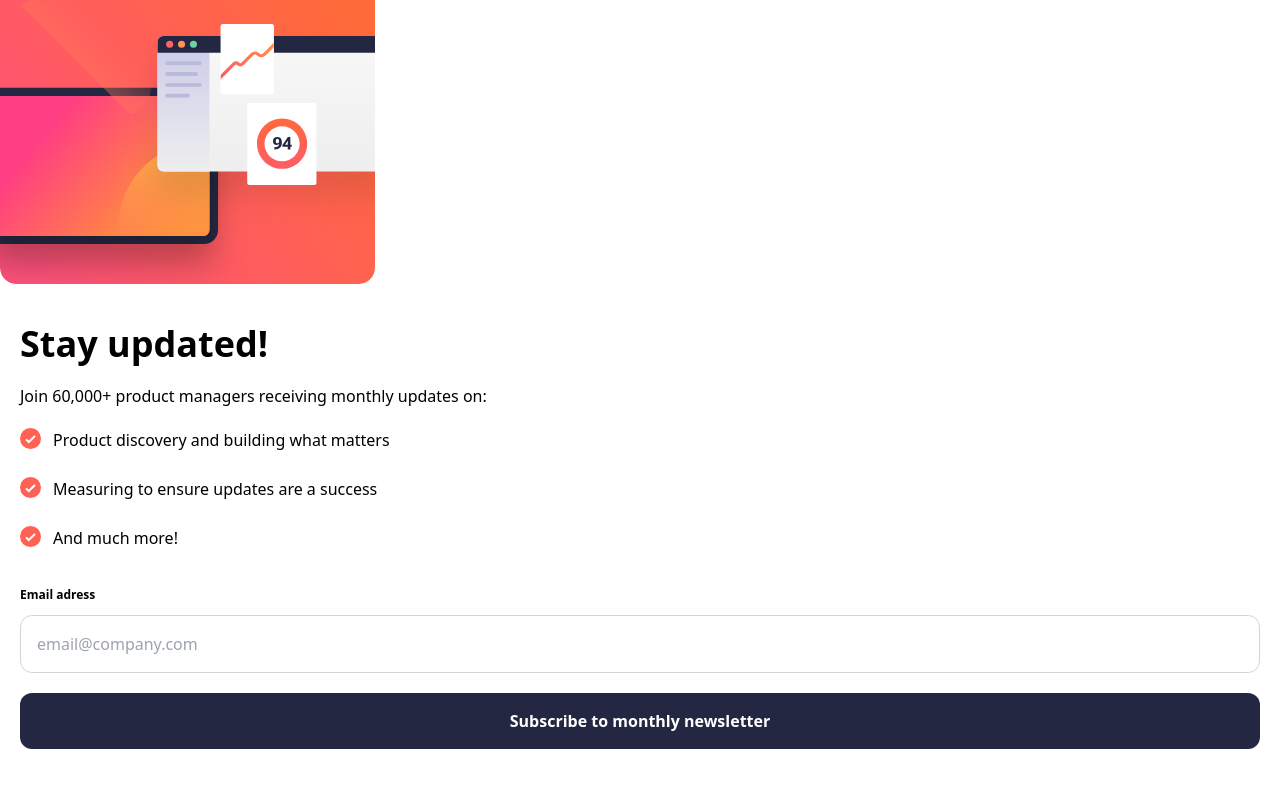
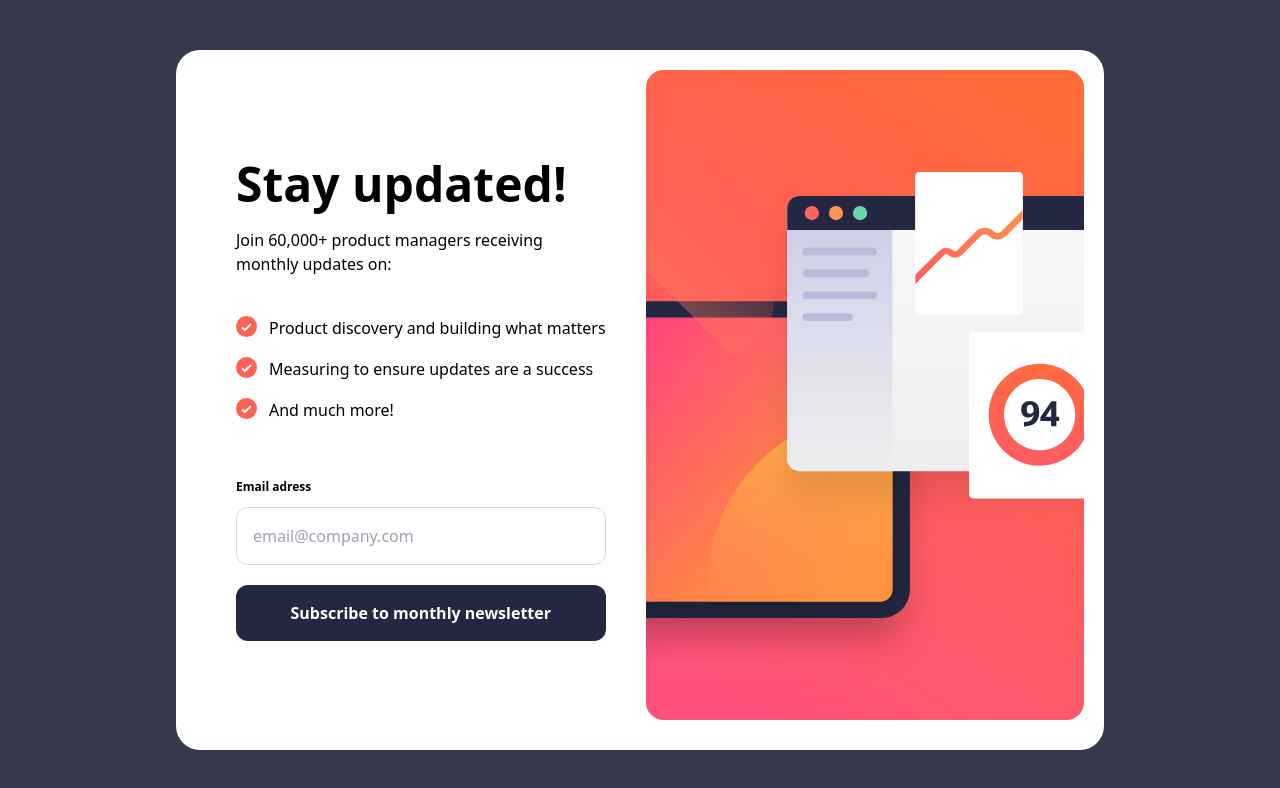
Before and after one commit to Gavbriel015/05-newsletter-sign-up-with-success-message-main, a website: page index.html in a window 1280 px wide. Drawn offline with Linux system fonts and the light colour scheme.

Commit message:
FEM - 05 Desktop

```diff
--- a/index.html
+++ b/index.html
@@ -11,15 +11,17 @@
 
 
 </head>
-<body class="">
-    <div>
-      <img class="pb-5" src="./assets/images/illustration-sign-up-mobile.svg" alt="">
-      <div class="p-5 flex flex-col gap-5">
-          <div class="flex flex-col gap-5">
-            <h1 class="font-bold text-4xl">Stay updated!</h1>
+<body class="md:flex md:justify-center md:items-center md:h-screen md:bg-[#36384D]">
+    <div class="h-[700px] md:flex md:flex-row-reverse md:bg-white md:p-5 md:rounded-3xl md:m-4 ">
+      <img class="block md:hidden w-full pb-5 md:pb-0" src="./assets/images/illustration-sign-up-mobile.svg" alt="">
+      <img class="hidden md:block md:h-[650px]" src="./assets/images/illustration-sign-up-desktop.svg" alt="">
+
+      <div class="p-5 md:p-10 flex flex-col gap-5 md:justify-center md:gap-10">
+          <div class="flex flex-col gap-5 md:max-w-[350px]">
+            <h1 class="md:text-5xl font-bold text-4xl">Stay updated!</h1>
             <p>Join 60,000+ product managers receiving monthly updates on:</p>
           </div>
-          <div class="flex flex-col items-start gap-2">
+          <div class="flex flex-col items-start ">
             <div class="flex gap-3">
                 <img class="pb-5" src="./assets/images/icon-list.svg" alt="">
                 <p>Product discovery and building what matters</p>
```
Also changed, not shown: success.html (+5 -5 lines), dist/output.css.
